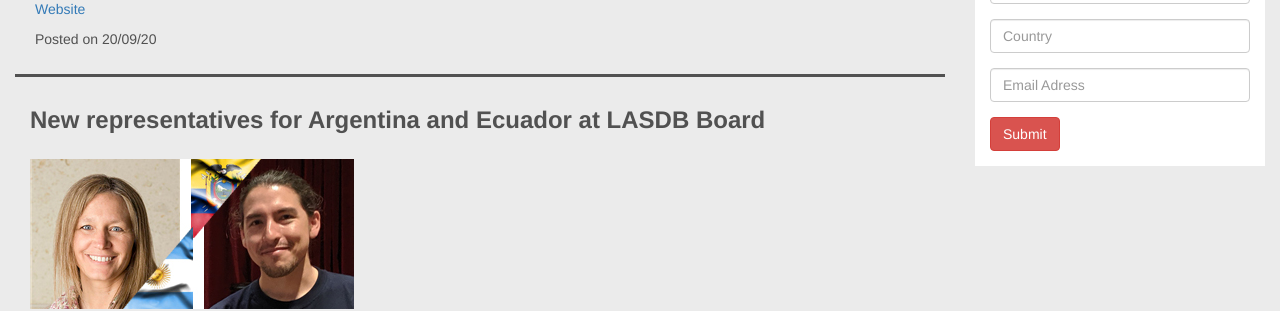
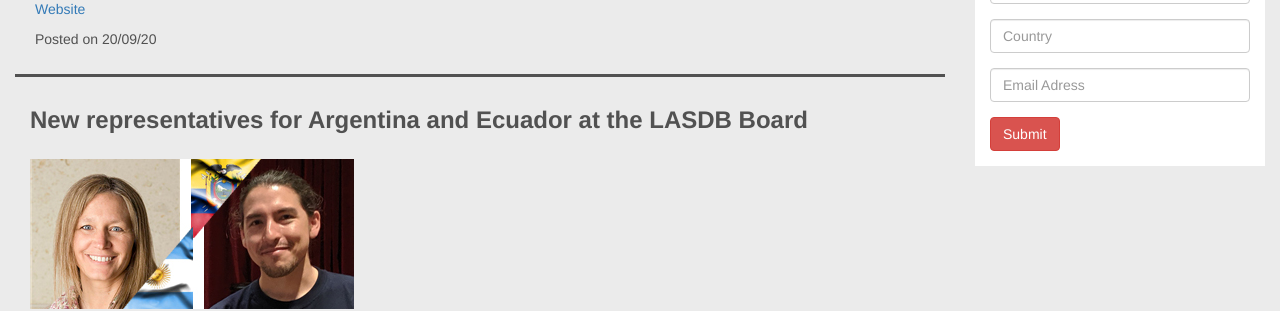
Before and after one commit to lasdb/lasdb.github.io, a Jekyll site: the page built from _posts/2000-01-01-news.markdown, in a window 1280 px wide and 900 px high, scrolled down 638 px. Shown: the part 154-465 px from the top of the window. Built offline with Jekyll 4.4.1, drawn with Linux system fonts in a browser that asks for light colours; nearby versions of some CDN libraries.

Commit message:
Update 2000-01-01-news.markdown

```diff
--- a/_posts/2000-01-01-news.markdown
+++ b/_posts/2000-01-01-news.markdown
@@ -15,7 +15,7 @@ news:
     imageBg: '../img/news/Chile2022a-bg.jpg'
     URL: ''
 
-  - title: 'New representatives for Argentina and Ecuador at LASDB Board'
+  - title: 'New representatives for Argentina and Ecuador at the LASDB Board'
     date: '30/10/20'
     subtitle: ''
     body: 'We welcome Gabriela Pagnussat and Andrés Romero-Carbajal to the LASDB Board.<br>
```
